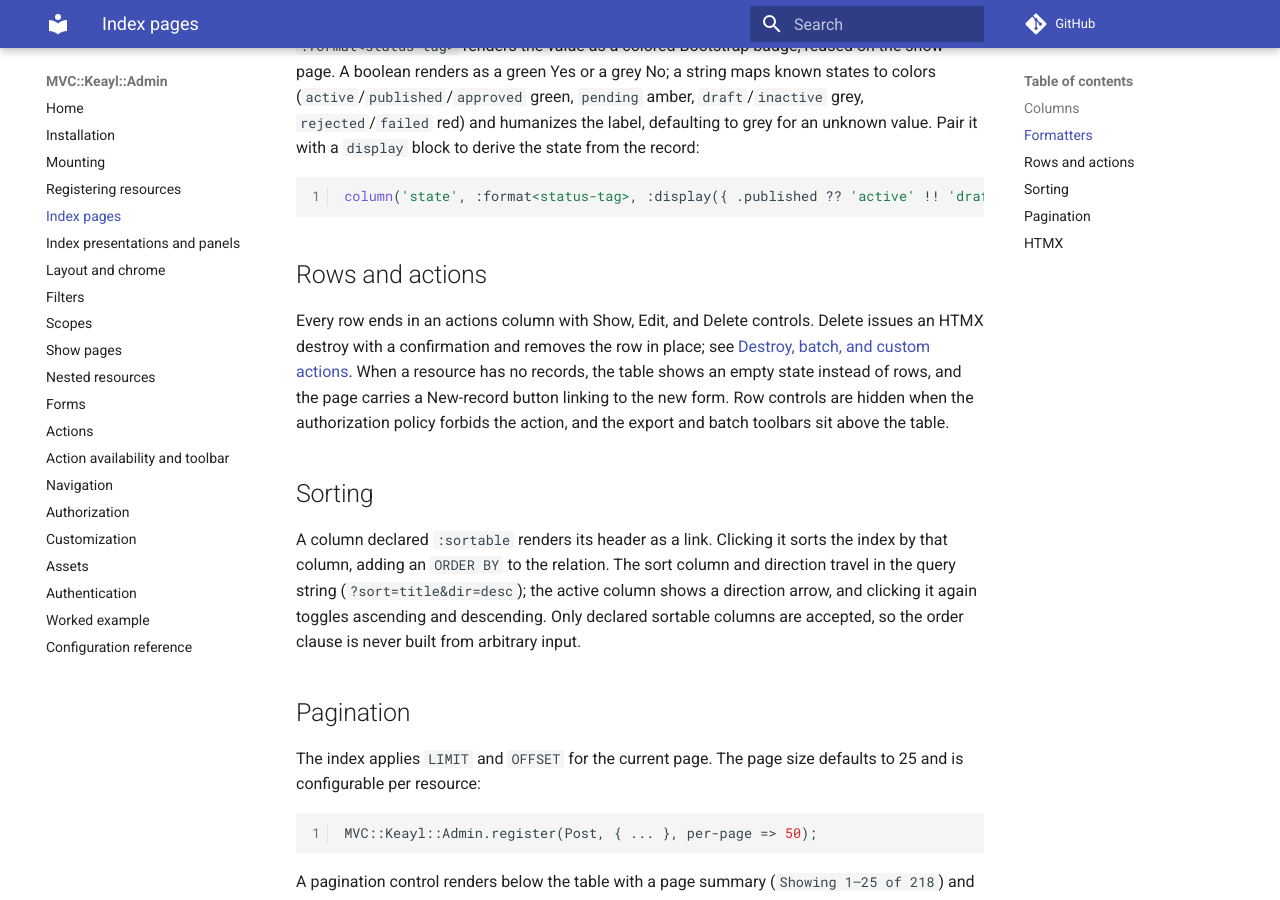
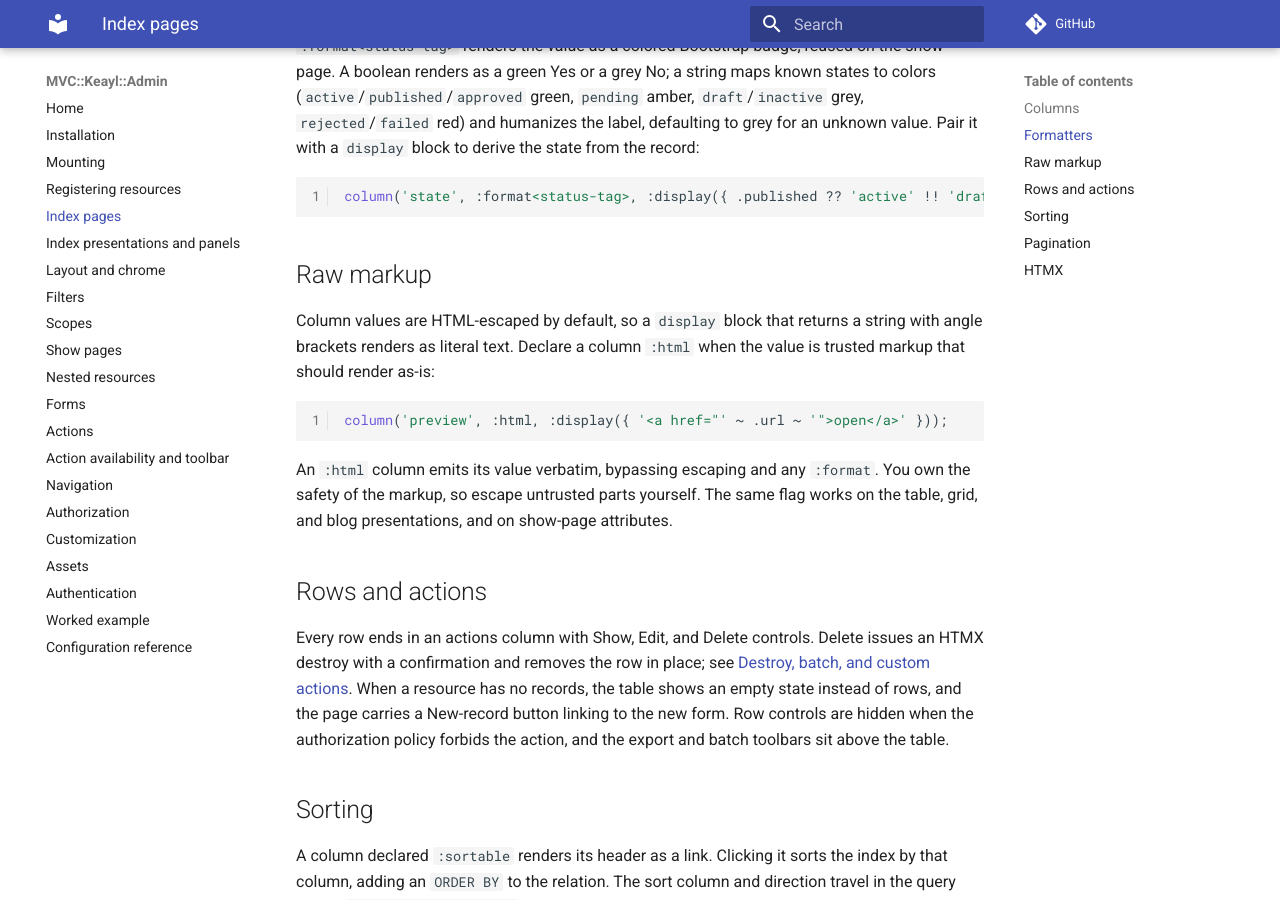
Before and after one commit to gdonald/MVC-Keayl-Admin, an MkDocs documentation site: the page built from docs-src/docs/index-pages.md, in a window 1280 px wide and 900 px high, scrolled down 751 px. Built offline with MkDocs 1.6.1 and Material for MkDocs 9.7.7, drawn with Linux system fonts in a browser that asks for light colours; comment, search, counter and statistics services are not loaded.

Commit message:
Add :html column support

````diff
--- a/docs-src/docs/index-pages.md
+++ b/docs-src/docs/index-pages.md
@@ -34,6 +34,21 @@ the state from the record:
 ```raku
 column('state', :format<status-tag>, :display({ .published ?? 'active' !! 'draft' }));
 ```
+
+## Raw markup
+
+Column values are HTML-escaped by default, so a `display` block that returns a
+string with angle brackets renders as literal text. Declare a column `:html` when
+the value is trusted markup that should render as-is:
+
+```raku
+column('preview', :html, :display({ '<a href="' ~ .url ~ '">open</a>' }));
+```
+
+An `:html` column emits its value verbatim, bypassing escaping and any `:format`.
+You own the safety of the markup, so escape untrusted parts yourself. The same
+flag works on the table, grid, and blog presentations, and on show-page
+attributes.
 
 ## Rows and actions
 
````
Also changed, not shown: docs-src/docs/show-pages.md (+8 -0 lines), 9 other files.
